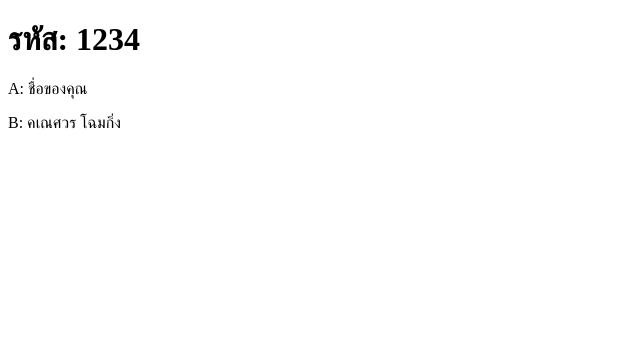
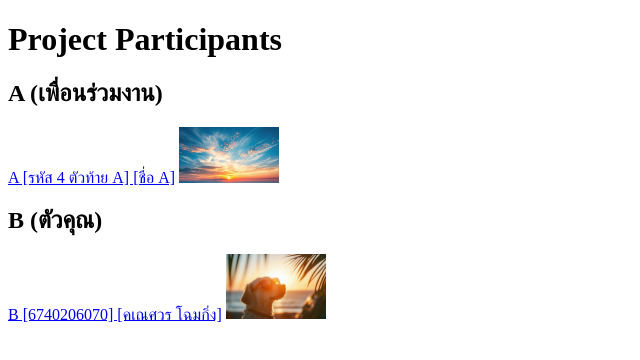
Before and after one commit to plum-22-33/my-git-project, a plain HTML site: page index.html in a window 1280 px wide. Shown: the whole page, without its empty margins (0-640 px from the left). Drawn offline with Linux system fonts and the light colour scheme.

Commit message:
add A and B detail files and hyperlinks

```diff
--- a/index.html
+++ b/index.html
@@ -1,11 +1,18 @@
 <!DOCTYPE html>
 <html>
 <head>
-  <title>Git Test</title>
+    <title>Git Test</title>
 </head>
 <body>
-  <h1>รหัส: 1234</h1>
-  <p>A: ชื่อของคุณ</p>
-  <p>B: คเณศวร โฉมกิ่ง</p>
-</body>
+    <h1>Project Participants</h1>
+
+    <h2>A (เพื่อนร่วมงาน)</h2>
+    <a href="A_detail.html">A [รหัส 4 ตัวท้าย A] [ชื่อ A]</a>
+    <img src="A.jpg" width="100"><br>
+
+    <h2>B (ตัวคุณ)</h2>
+    <a href="B_detail.html">B [6740206070] [คเณศวร โฉมกิ่ง]</a>
+    <img src="B.jpg" width="100"><br>
+
+    </body>
 </html>
```
Also changed, not shown: A_detail.html (added, +1 -0 lines), B_detail.html (added, +1 -0 lines).
